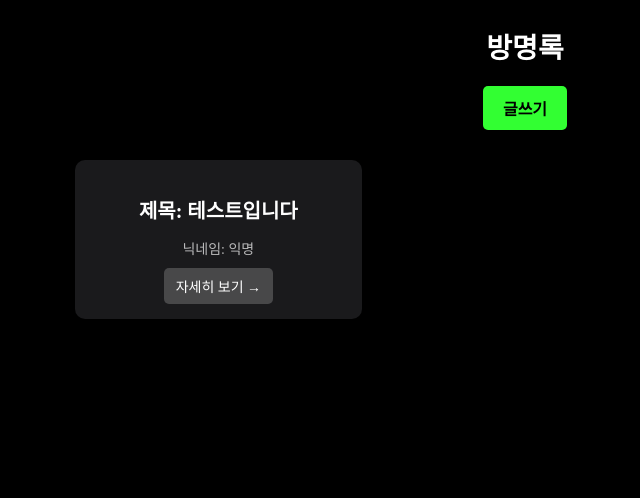
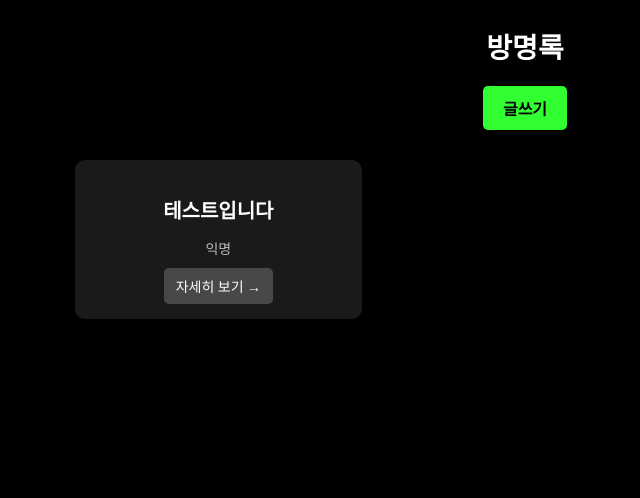
Before and after one commit to junhkchoi/kcc, a Django app: page /posts/ in a window 1280 px wide. Shown: the part 164-662 px from the top of the page, without its empty margins (115-755 px from the left). Run offline with Django 5.2, Linux system fonts and the light colour scheme; data comes from the database, SQL or seed files in the repository; both versions use the stored data as it was after the commit.

Commit message:
[Refactor] post  수정

```diff
--- a/templates/post/post_list.html
+++ b/templates/post/post_list.html
@@ -14,8 +14,8 @@
         <div class="post-grid">
             {% for post in post_list %}
                 <div class="post-card">
-                    <h3 class="post-title">제목: {{ post.title }}</h3>
-                    <p class="post-nickname">닉네임: {{ post.name }}</p>
+                    <h3 class="post-title">{{ post.title }}</h3>
+                    <p class="post-nickname">{{ post.name }}</p>
                     <a href="{% url 'detail_post' post.pk %}" class="read-more">자세히 보기 →</a>
                 </div>
             {% empty %}
```
Also changed, not shown: db.sqlite3.
